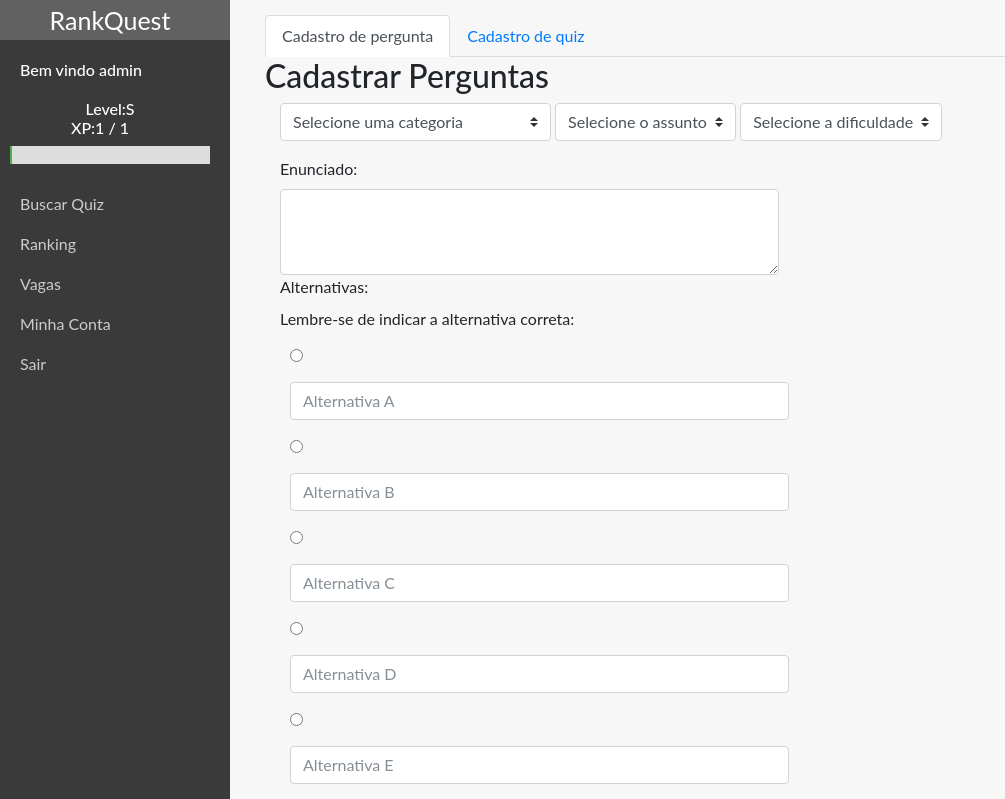
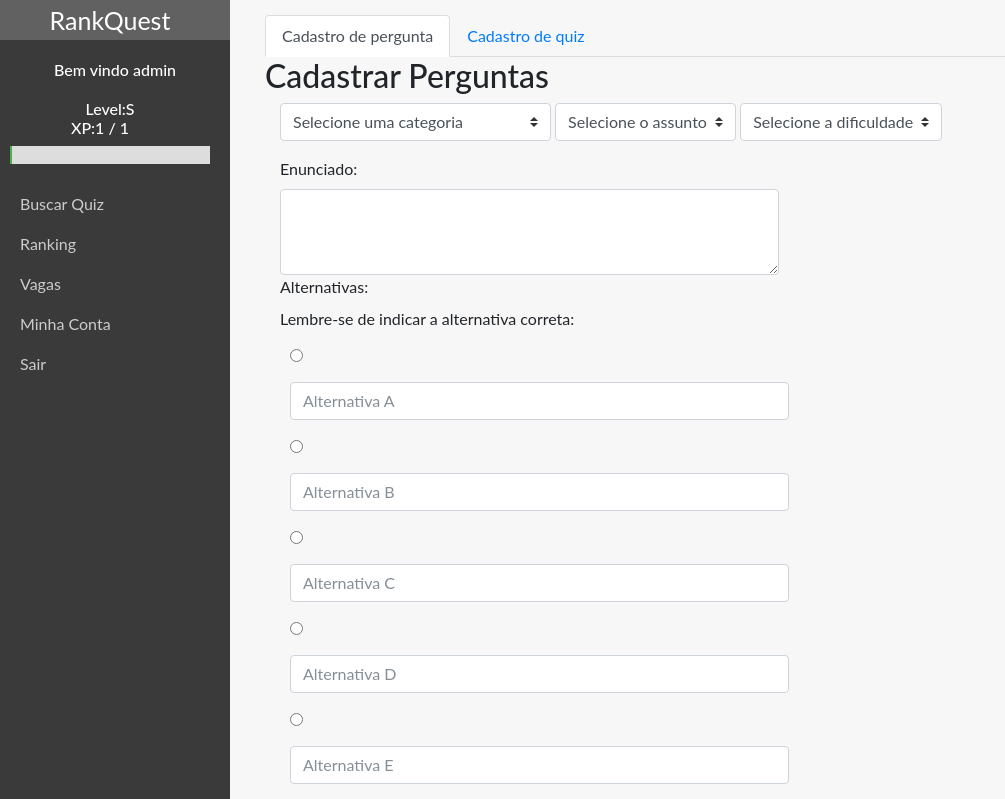
Before and after one commit to gspereira/RankQuest, a PHP site: page /pages/cadastraquiz.php in a window 1280 px wide; the page is wider, and only the part inside the window is pictured. Shown: the top 799 px of that part, without its empty margins (0-1005 px from the left). Run offline with PHP 8.4, Linux system fonts and the light colour scheme; a user stored in the database is signed in; data comes from the database, SQL or seed files in the repository; some libraries are stand-ins or nearby versions.

Commit message:
Melhorias SideBar
0.1

```diff
--- a/pages/menu.php
+++ b/pages/menu.php
@@ -61,7 +61,7 @@ if(!isset($_SESSION['login'])){//não está logado
 				<ul class="sidebar-nav" style="margin-left:0;">
 					<li> <a href='dashboard.php' style="text-align: center;margin-left: -30px; color: white; font-size: 25px;">RankQuest</a>	</li>
 
-					<h6 style='color:white;margin:20px;'>Bem vindo <?php echo $_SESSION['login']?></h6>
+					<h6 style='color:white;margin:20px; text-align: center;'>Bem vindo <?php echo $_SESSION['login']?></h6>
 				</li>
 				<li style='width:200px'><?php echo  "<h6 style='color:white;text-align:center'>Level:$_SESSION[level] <br> XP:$_SESSION[xp] / $_SESSION[pont_max]</h6><div   id='myProgress'><div style='width:$_SESSION[pont_bar]%' id='myBar'></div></div>";?>
 
```
